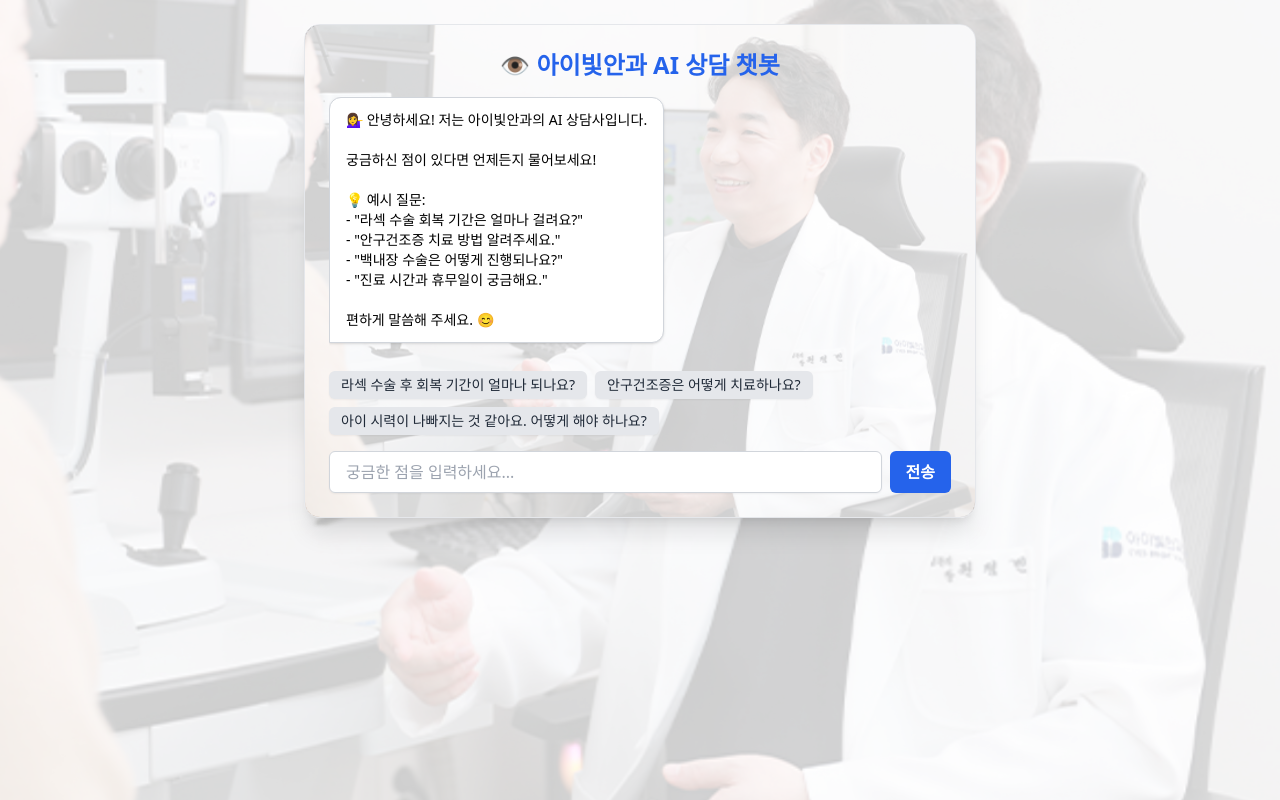
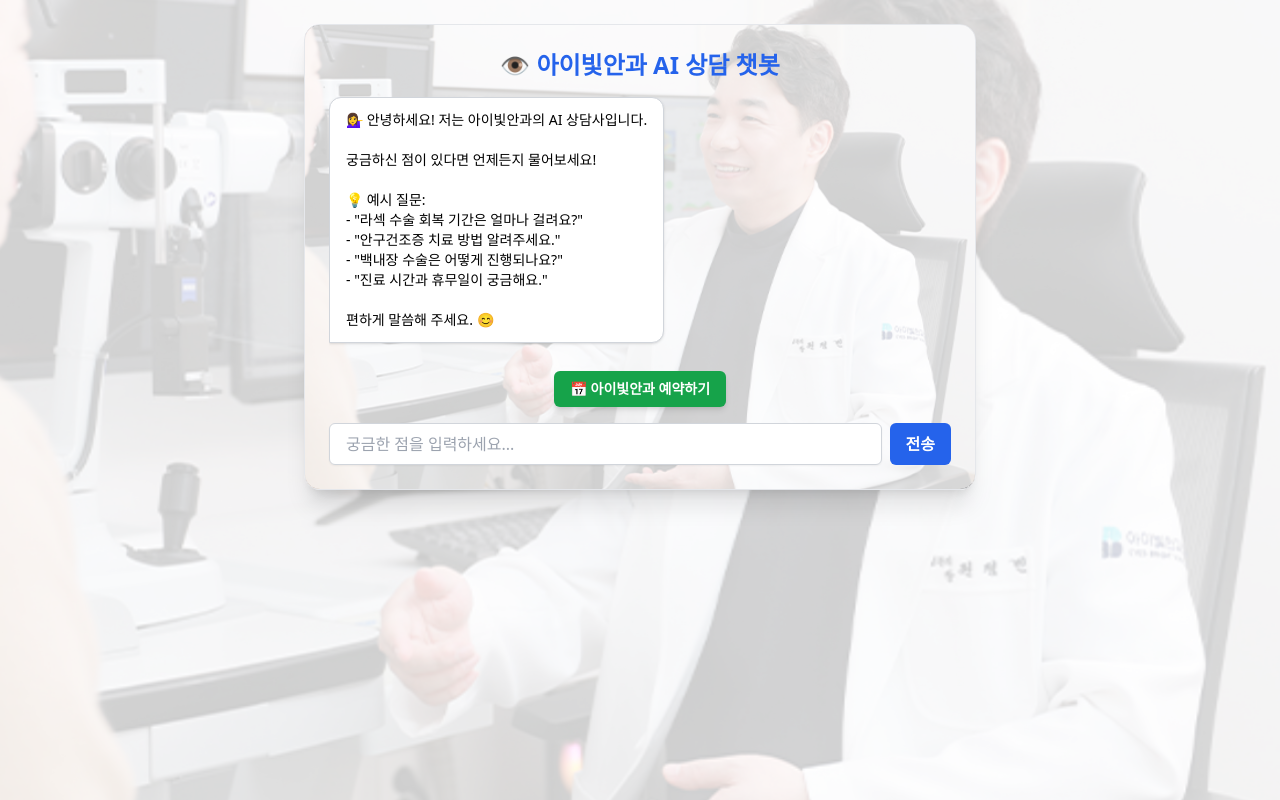
Before and after one commit to oistlouo/eye, a Next.js app in the folder frontend/: page / in a window 1280 px wide. Built offline with nearby package versions, Linux system fonts and the light colour scheme.

Commit message:
Re-init: 기존 Git 이력 제거 후 초기화

```diff
--- a/frontend/src/Chat.jsx
+++ b/frontend/src/Chat.jsx
@@ -23,33 +23,6 @@
   const [input, setInput] = useState('');
   const [loading, setLoading] = useState(false);
   const [isComposing, setIsComposing] = useState(false);
-
-  const fullFaqList = [
-    "아이 시력이 나빠지는 것 같아요. 어떻게 해야 하나요?",
-    "아이가 눈을 자주 비벼요. 괜찮은 건가요?",
-    "소아 근시는 어떻게 관리하나요?",
-    "눈이 자주 충혈돼요. 왜 그런가요?",
-    "비문증이 있는데 치료가 가능한가요?",
-    "눈이 건조하고 따가울 때 어떻게 해야 하나요?",
-    "라섹 수술 후 회복 기간이 얼마나 되나요?",
-    "백내장 수술은 아프지 않나요?",
-    "드림렌즈는 어떤 사람들이 착용하나요?",
-    "노안 수술도 가능한가요?",
-    "진료 예약은 어떻게 하면 되나요?",
-    "진료 시간과 휴무일 알려주세요.",
-    "병원은 어디에 위치해 있나요?",
-    "주차는 가능한가요?"
-  ];
-
-  const initialFaqItems = [
-    "라섹 수술 후 회복 기간이 얼마나 되나요?",
-    "안구건조증은 어떻게 치료하나요?",
-    "아이 시력이 나빠지는 것 같아요. 어떻게 해야 하나요?"
-  ];
-
-  const [faqItems, setFaqItems] = useState(initialFaqItems);
-  const [faqVisible, setFaqVisible] = useState(true);
-  const [showBooking, setShowBooking] = useState(false);
 
   const scrollToBottom = () => {
     if (chatEndRef.current) {
@@ -81,24 +54,12 @@
       });
 
       const reply = res.data.reply;
-      const suggestedFaq = res.data.suggestedFaq || [];
-      const booking = res.data.showBooking || false;
-
       let adjustedReply = reply;
-      if (booking && !reply.includes('초록색 버튼')) {
+      if (!reply.includes('초록색 버튼')) {
         adjustedReply += "\n\n고객님~ 예약 원하시면 아래 초록색 버튼을 눌러주세요 😊";
       }
 
       setMessages([...newMessages, { role: 'bot', text: adjustedReply }]);
-      setShowBooking(booking);
-
-      if (suggestedFaq.length > 0) {
-        setFaqVisible(false);
-        setTimeout(() => {
-          setFaqItems(suggestedFaq);
-          setFaqVisible(true);
-        }, 250);
-      }
     } catch {
       setMessages([
         ...newMessages,
@@ -152,31 +113,15 @@
             <div ref={chatEndRef} />
           </div>
 
-          <div
-            className={`transition-opacity duration-300 ease-in-out ${
-              faqVisible ? 'opacity-100' : 'opacity-0'
-            } flex flex-wrap gap-2 mb-4`}
-          >
-            {faqItems.map((item, index) => (
-              <button
-                key={index}
-                onClick={() => sendMessage(item)}
-                className="px-3 py-1 bg-gray-200 hover:bg-gray-300 text-sm rounded-md text-gray-800 transition shadow-sm"
-              >
-                {item}
-              </button>
-            ))}
-
-            {showBooking && (
+          <div className="flex justify-center mb-4">
             <a
               href="https://booking.naver.com/booking/13/bizes/1104353"
               target="_blank"
               rel="noopener noreferrer"
-                className="px-4 py-2 bg-green-600 hover:bg-green-700 text-white text-sm rounded-md mt-2 font-semibold shadow-md"
+              className="px-4 py-2 bg-green-600 hover:bg-green-700 text-white text-sm rounded-md font-semibold shadow-md"
             >
               📅 아이빛안과 예약하기
             </a>
-            )}
           </div>
 
           <div className="flex gap-2">
```
Also changed, not shown: 1 other file (tests, documents, lock files or other folders). Lines whose indentation alone changed are shown as unchanged.
